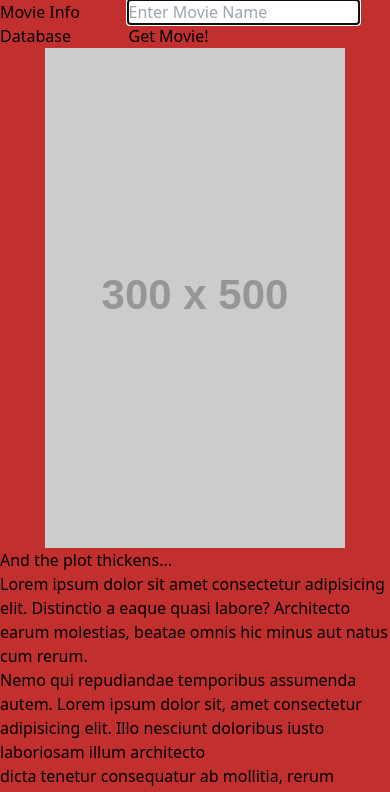
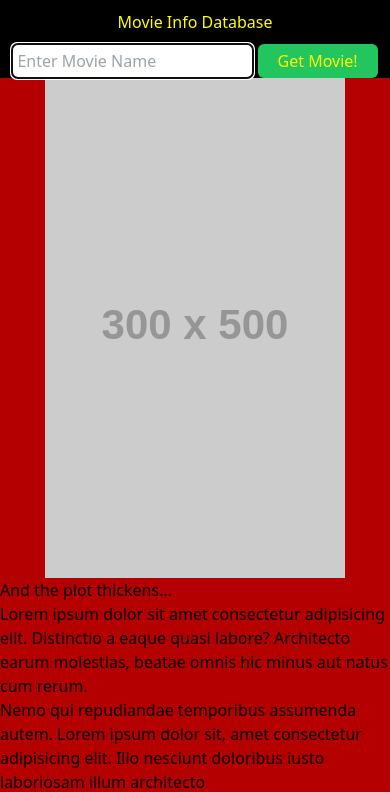
Before and after one commit to indy6678/movie-info-db, a plain HTML site: page index.html in a window 390 px wide. Shown: the top 792 px of the page. Drawn offline with nearby package versions, Linux system fonts and the light colour scheme; placeholder pictures from the web are drawn by us.

Commit message:
added some responsiveness and more styling

```diff
--- a/assets/css/style.css
+++ b/assets/css/style.css
@@ -5,5 +5,37 @@
 }
 
 body {
-    background-color: rgba(180, 0, 0, 0.815);
+    background-color: rgb(180, 0, 0);
 }
+
+.title {
+    top: 0;
+    position: sticky;
+}
+
+h1 {
+    padding: 10px 20px;
+    color: yellow;
+}
+
+#search {
+    padding: 5px;
+}
+
+.btn {
+    padding: 5px 20px;
+    color: yellow;
+}
+
+
+
+@media screen and (max-width: 640px) {
+    .title {
+        flex-direction: column;
+        align-items: center;
+    }
+
+    .btn {
+        opacity: 1;
+    }
+}
--- a/index.html
+++ b/index.html
@@ -11,14 +11,14 @@
 </head>
 
 <body>
-    <header class="flex justify-around">
+    <header class="title flex justify-around bg-black">
         <div class="app-title">
             <h1>Movie Info Database</h1>
         </div>
         <div class="search">
             <form id="search-form">
-                <input name="search" id="search" type="text" placeholder="Enter Movie Name" autofocus="true" />
-                <button type="submit" class="btn">Get Movie!</button>
+                <input class="rounded-md" name="search" id="search" type="text" placeholder="Enter Movie Name" autofocus="true" />
+                <button type="submit" class="btn bg-green-500/100 rounded-md">Get Movie!</button>
             </form>
         </div>
     </header>
```
